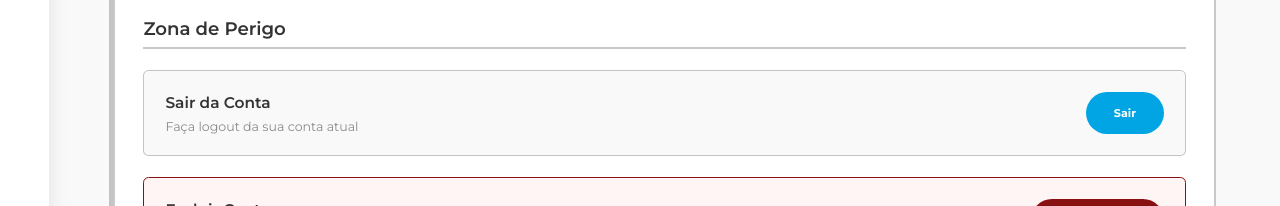
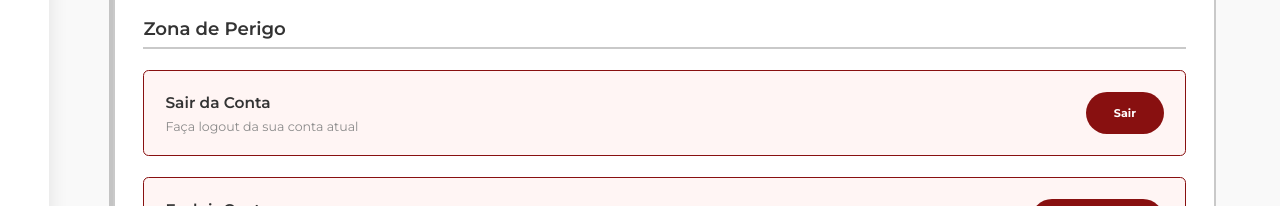
Before and after one commit to FellipeCastro/flashfy, a React (Vite) app: page /profile in a window 1280 px wide. Shown: the part 948-1154 px from the top of the page. Built offline with nearby package versions, Linux system fonts and the light colour scheme; no server answers; sample sign-in values are in the browser's storage.

Commit message:
Update Profile.module.css

```diff
--- a/src/pages/Profile/Profile.module.css
+++ b/src/pages/Profile/Profile.module.css
@@ -274,19 +274,10 @@
     transition: border-color 0.3s ease;
 }
 
-.dangerItem:hover {
-    border-color: var(--primary-color);
-}
-
 /* Estilo Específico APENAS para o último item (Excluir Conta) - Vermelho */
-.dangerItem:last-child {
+.dangerItem {
     background: rgba(244, 67, 54, 0.05);
     border: 0.08rem solid var(--error-color-text);
-}
-
-.dangerItem:last-child:hover {
-    background: rgba(244, 67, 54, 0.1);
-    border-color: var(--error-color-text);
 }
 
 .dangerItem h3 {
@@ -303,11 +294,11 @@
 }
 
 /* Garante que o botão de excluir continue vermelho */
-.dangerItem:last-child button {
+.dangerItem button {
     background-color: var(--error-color-text) !important;
 }
 
-.dangerItem:last-child button:hover {
+.dangerItem button:hover {
     background-color: var(--error-color) !important;
 }
 
```
